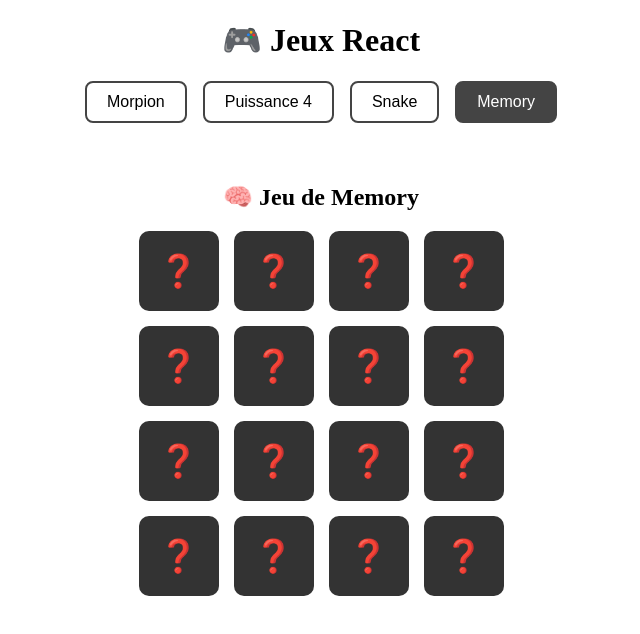
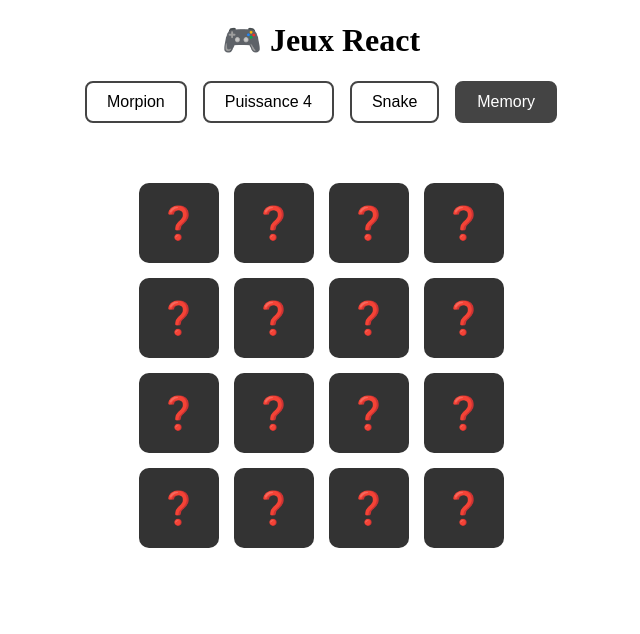
Before and after one commit to Akunesquik/jeux-react, a React (Vite) app: page / in a window 1280 px wide. Both pictures are taken after a click on the button "Memory". Shown: the top 634 px of the page, without its empty margins (319-959 px from the left). Built offline with nearby package versions, Linux system fonts and the light colour scheme.

Commit message:
ajout d'un jeu de memory

```diff
--- a/src/components/Memory.jsx
+++ b/src/components/Memory.jsx
@@ -59,7 +59,6 @@ export default function MemoryGame() {
 
   return (
     <div className={styles.container}>
-      <h2>🧠 Jeu de Memory</h2>
       <div className={styles.grid}>
         {deck.map((card, index) => (
           <div
```
